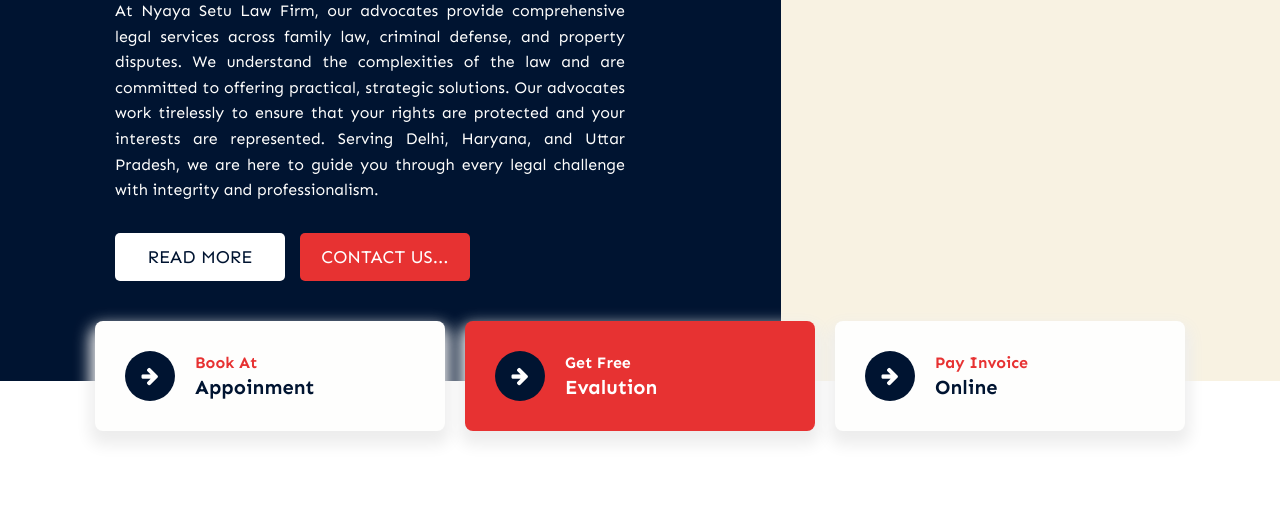
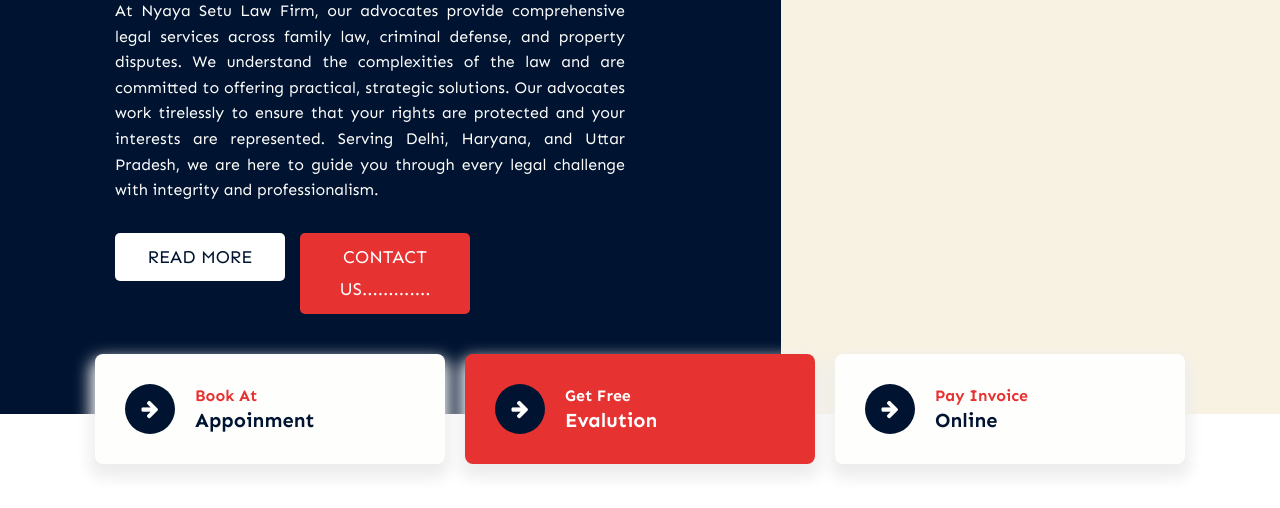
Before and after one commit to advneerajsangwan/advocate, a plain HTML site: page index.html in a window 1280 px wide. Shown: the part 540-1048 px from the top of the page. Drawn offline with nearby package versions, Linux system fonts and the light colour scheme; files whose address does not match are found by name.

Commit message:
.......dots

```diff
--- a/index.html
+++ b/index.html
@@ -115,7 +115,7 @@
                                  <h1 class="banner_taital">Legal Expertise You Can Trust </h1>
                                  <p class="banner_text">At Nyaya Setu Law Firm, our advocates provide comprehensive legal services across family law, criminal defense, and property disputes. We understand the complexities of the law and are committed to offering practical, strategic solutions. Our advocates work tirelessly to ensure that your rights are protected and your interests are represented. Serving Delhi, Haryana, and Uttar Pradesh, we are here to guide you through every legal challenge with integrity and professionalism.</p>
                                  <div class="readmore_btn active"><a href="#">Read More</a></div>
-                                 <div class="started_bt"><a href="#">Contact Us...</a></div>
+                                 <div class="started_bt"><a href="#">Contact Us.............</a></div>
                               </div>
                            </div>
                            <div class="col-md-6">
```
